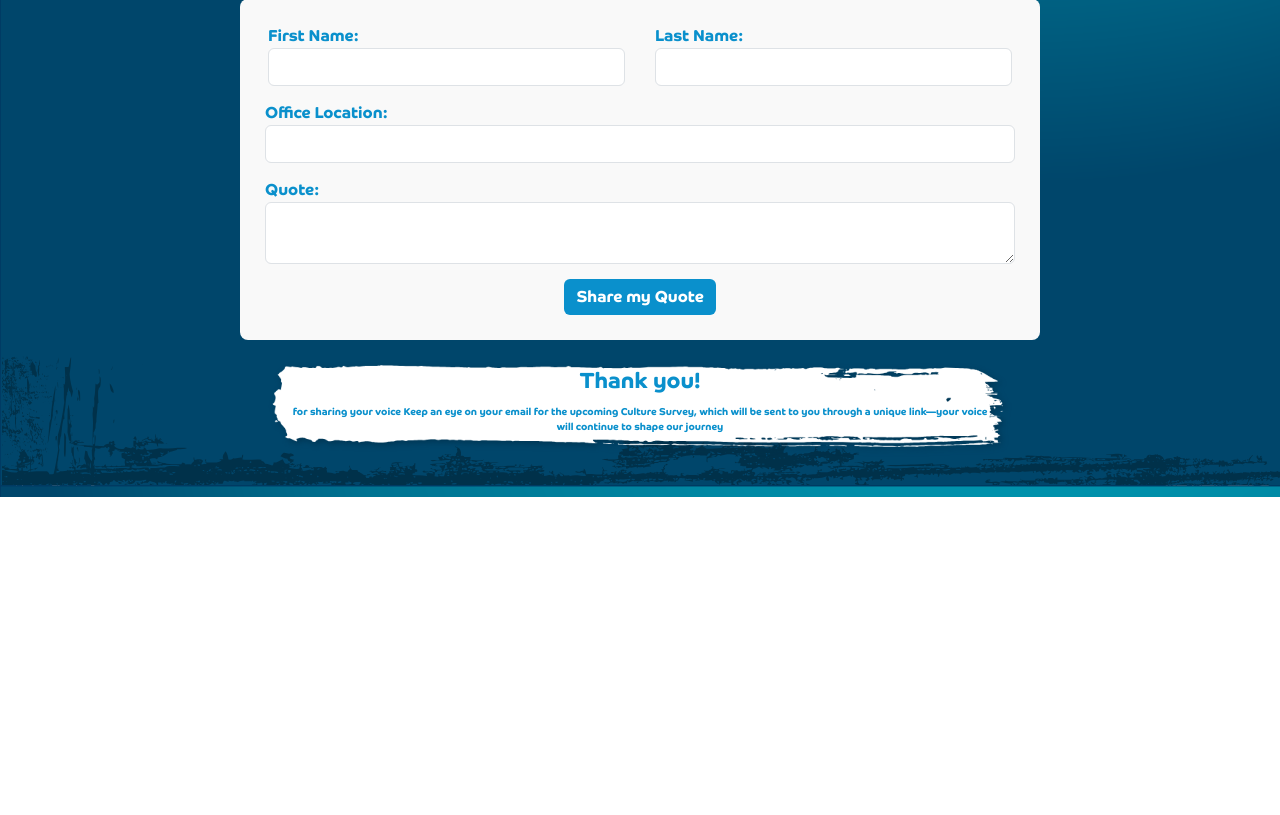
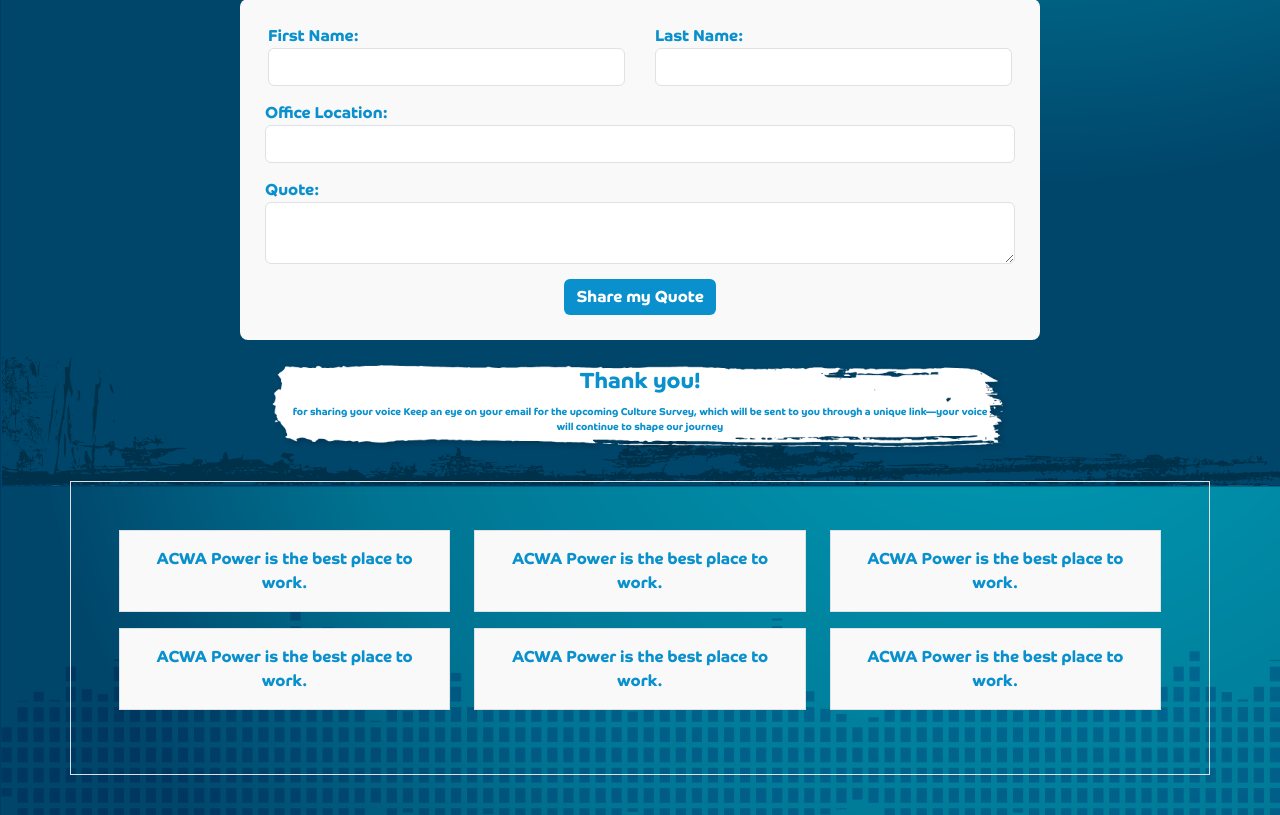
Before and after one commit to abdulhafeez1724/acwa, a Django app: page /profile/ in a window 1280 px wide. Shown: the part 595-1410 px from the top of the page. Before the commit the page ends 1092 px from the top, so only its background shows below. Run offline with Django 5.2, Linux system fonts and the light colour scheme; some libraries are stand-ins or nearby versions; some web fonts are replaced.

Commit message:
static for after reviews

```diff
--- a/servey/templates/servey/profile.html
+++ b/servey/templates/servey/profile.html
@@ -90,6 +90,31 @@
                     <p>for sharing your voice Keep an eye on your email for the upcoming Culture Survey, which will be sent to you through a unique link—your voice will continue to shape our journey</p>
                 </div>
             </div>
+            <div class="reviews">
+                <div class="container mt-4 border p-5">
+                    <div class="row">
+                        <div class="col-md-4">
+                            <p class="border p-3 custom-text">ACWA Power is the best place to work.</p>
+                        </div>
+                        <div class="col-md-4">
+                            <p class="border p-3 custom-text">ACWA Power is the best place to work.</p>
+                        </div>
+                        <div class="col-md-4">
+                            <p class="border p-3 custom-text">ACWA Power is the best place to work.</p>
+                        </div>
+                        <div class="col-md-4">
+                            <p class="border p-3 custom-text">ACWA Power is the best place to work.</p>
+                        </div>
+                        <div class="col-md-4">
+                            <p class="border p-3 custom-text">ACWA Power is the best place to work.</p>
+                        </div>
+                        <div class="col-md-4">
+                            <p class="border p-3 custom-text">ACWA Power is the best place to work.</p>
+                        </div>
+                    </div>
+                </div>
+
+            </div>
 
         </div>
 
```
